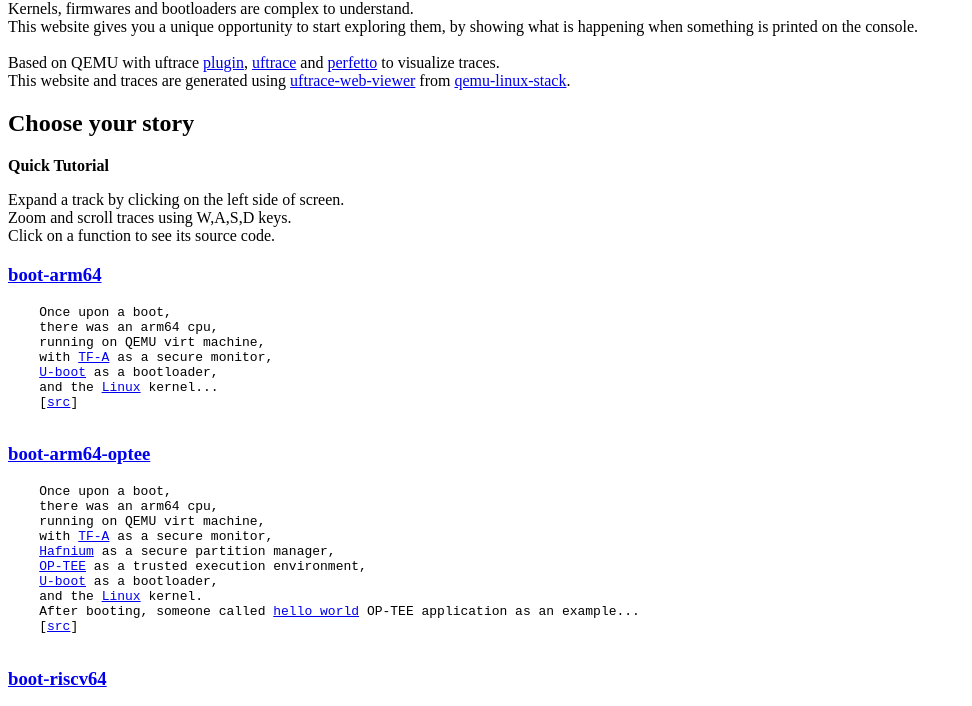
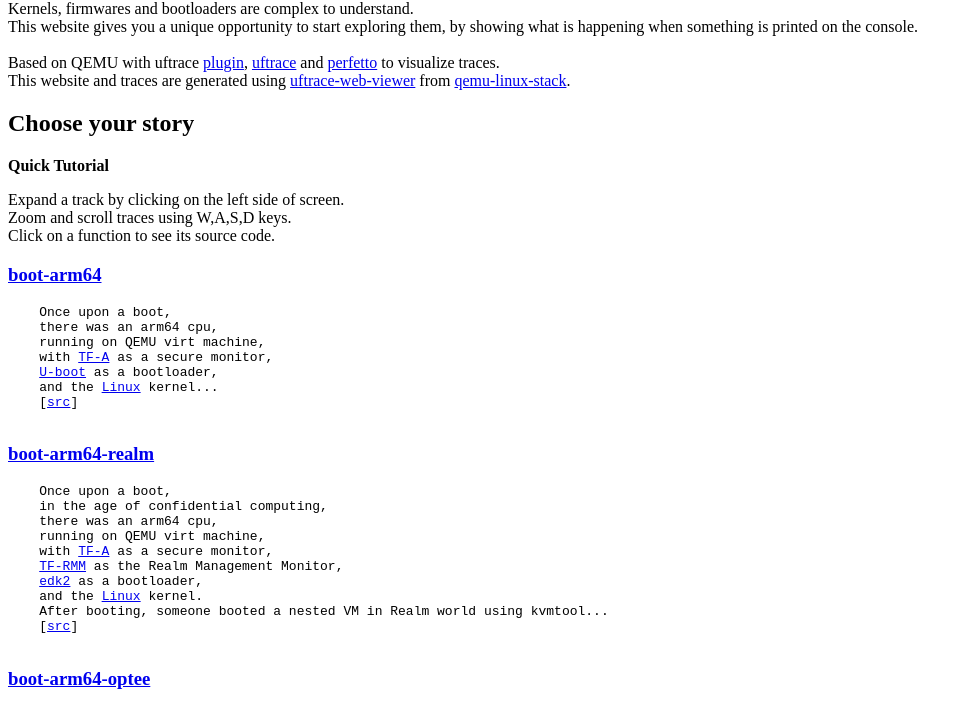
Before and after one commit to once-upon-a-boot/once-upon-a-boot.github.io, a plain HTML site: page index.html in a window 1280 px wide. Shown: the part 66-772 px from the top of the page, without its empty margins (0-972 px from the left). Drawn offline with nearby package versions, Linux system fonts and the light colour scheme.

Commit message:
add arm64-realm

```diff
--- a/index.html
+++ b/index.html
@@ -42,6 +42,20 @@
     [<a href="https://github.com/p-b-o/qemu-linux-stack/tree/master">src</a>]
     </pre>
 
+    <h3><a target="_blank" href="./?action=view-trace&trace=https://raw.githubusercontent.com/once-upon-a-boot/boot-arm64-realm/refs/heads/main/trace.json">boot-arm64-realm</a></h3>
+    <pre>
+    Once upon a boot,
+    in the age of confidential computing,
+    there was an arm64 cpu,
+    running on QEMU virt machine,
+    with <a href="https://trustedfirmware-a.readthedocs.io/en/latest/">TF-A</a> as a secure monitor,
+    <a href="https://www.trustedfirmware.org/projects/tf-rmm/">TF-RMM</a> as the Realm Management Monitor,
+    <a href="https://github.com/tianocore/edk2">edk2</a> as a bootloader,
+    and the <a href="https://docs.kernel.org/">Linux</a> kernel.
+    After booting, someone booted a nested VM in Realm world using kvmtool...
+    [<a href="https://github.com/p-b-o/qemu-linux-stack/tree/rme">src</a>]
+    </pre>
+
     <h3><a target="_blank" href="./?action=view-trace&trace=https://raw.githubusercontent.com/once-upon-a-boot/boot-arm64-optee/refs/heads/main/trace.json">boot-arm64-optee</a></h3>
     <pre>
     Once upon a boot,
```
